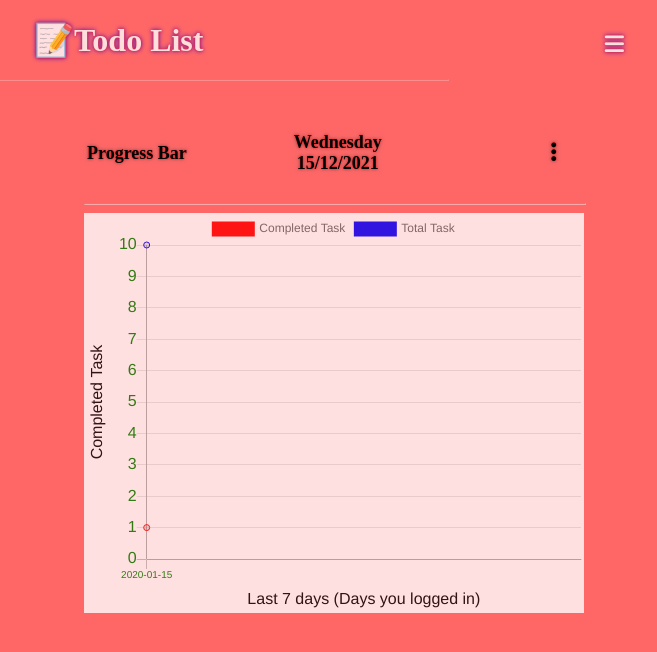
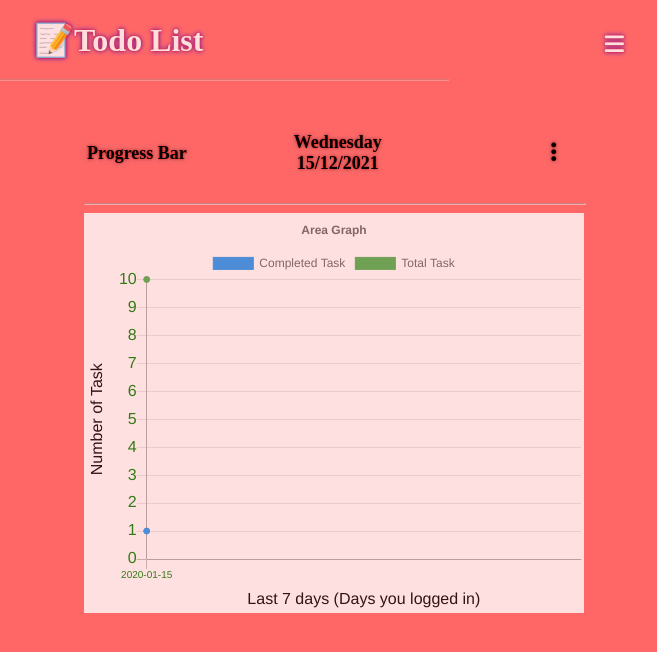
Before and after one commit to Keshabh/To-Do, a Django app: page /progress in a window 1280 px wide. Shown: the top 652 px of the page, without its empty margins (306-963 px from the left). Run offline with Django 3.2, Linux system fonts and the light colour scheme; tables that the repository leaves empty hold one stand-in row (values such as "Sample post"); some libraries are stand-ins or nearby versions.

Commit message:
Different types of graph added

```diff
--- a/templates/progress.html
+++ b/templates/progress.html
@@ -44,11 +44,9 @@
    <span style="text-shadow: 0 0 3px #FF0000, 0 0 5px gray;color:black;" class="fas fa-ellipsis-v fa-1x"></span>
    </label>
    <ul class="menu">
-     <li><a href="{%url 'changechartcolor' color='cyan'%}">Vertical Bar Chart</a></li>
-     <li> <a href="{%url 'changechartcolor' color='lightgreen'%}">Line Chart</a> </li>
-     <li> <a href="{%url 'changechartcolor' color='red'%}">Bubble Chart</a> </li>
-     <li> <a href="{%url 'changechartcolor' color='gold'%}">Area Chart</a> </li>
-     <li> <a href="{%url 'changechartcolor' color='lightgrey'%}">Stacked Bar Chart</a> </li>
+     <li><a href="{%url 'changechartcolor' color='bar'%}">Bar Chart</a></li>
+     <li> <a href="{%url 'changechartcolor' color='line'%}">Line Chart</a> </li>
+     <li> <a href="{%url 'changechartcolor' color='area'%}">Area Chart</a> </li>
    </ul>
  </nav>
 </td>
@@ -64,12 +62,16 @@
 <canvas id="myChart" style="height:400px;width:100%;max-width:1000px;background-color:white;opacity:0.8;"></canvas>
 
 <script type="text/javascript">
-  const xValues = JSON.parse(document.getElementById('xVal').textContent);
-  const yValues = JSON.parse(document.getElementById('yVal').textContent);
-  const zValues = JSON.parse(document.getElementById('zVal').textContent);
-  var barColors = JSON.parse(document.getElementById('color').textContent);
+  xValues = JSON.parse(document.getElementById('xVal').textContent);
+  yValues = JSON.parse(document.getElementById('yVal').textContent);
+  zValues = JSON.parse(document.getElementById('zVal').textContent);
+  barColors = JSON.parse(document.getElementById('color').textContent);
+</script>
 
 
+<script>
+  if(barColors == 'line')
+  {
 new Chart("myChart", {
   type: "line",
 
@@ -79,12 +81,14 @@ new Chart("myChart", {
     datasets: [{
       data: yValues,
       borderColor: "red",
+      backgroundColor:"red",
       fill: false,
       label:'Completed Task'
     },
     {
       data: zValues,
       borderColor: "blue",
+      backgroundColor:"blue",
       fill: false,
       label:'Total Task',
 
@@ -95,9 +99,9 @@ new Chart("myChart", {
   options: {
     legend: {display: true},
     title: {
-      display: false,
-      fontSize:20,
-      text: "Daily Progress Bar"
+      display: true,
+      fontSize:12,
+      text: "Line Graph"
     },
     scales: {
       yAxes: [{
@@ -110,7 +114,7 @@ new Chart("myChart", {
           display: true,
           fontColor:'black',
           fontSize:16,
-          labelString: 'Completed Task',
+          labelString: 'Number of Task',
         }
       }],
       xAxes: [{
@@ -130,6 +134,125 @@ new Chart("myChart", {
 
 
 });
+  }
+  else if(barColors == 'bar')
+  {
+    new Chart("myChart", {
+      type: "bar",
+      data: {
+        labels: xValues,
+        datasets: [{
+          backgroundColor: 'orange',
+          data: yValues,
+          fill: false,
+          label:'Completed Task'
+        },
+        {
+          backgroundColor: 'lightgreen',
+          data: zValues,
+          fill: false,
+          label:'Total Task'
+        }]
+      },
+      options: {
+        legend: {display: true},
+        title: {
+          display: true,
+          fontSize:12,
+          text: "Bar Graph"
+        },
+        scales: {
+          yAxes: [{
+            ticks: {
+              fontSize: 16,
+              beginAtZero:true,
+              fontColor:'green'
+          },
+            scaleLabel: {
+              display: true,
+              fontColor:'black',
+              fontSize:16,
+              labelString: 'Number of Task',
+            }
+          }],
+          xAxes: [{
+            ticks: {
+              fontSize: 10,
+              fontColor:'green'
+          },
+            scaleLabel: {
+              display: true,
+              fontColor:'black',
+              fontSize:16,
+              labelString: 'Last 7 days (Days you logged in)'
+            }
+          }]
+        }
+      }
+    });
+  }
+  else{
+    var ctx = document.getElementById("myChart").getContext('2d');
+
+var myChart = new Chart(ctx, {
+    type: 'line',
+    data: {
+        labels: xValues,
+        datasets: [{
+            label: 'Completed Task', // Name the series
+            data: yValues, // Specify the data values array
+            fill: true,
+            borderColor: '#2196f3', // Add custom color border (Line)
+            backgroundColor: '#2196f3', // Add custom color background (Points and Fill)
+            borderWidth: 1 // Specify bar border width
+        },
+                  {
+            label: 'Total Task', // Name the series
+            data: zValues, // Specify the data values array
+            fill: true,
+            borderColor: '#4CAF50', // Add custom color border (Line)
+            backgroundColor: '#4CAF50', // Add custom color background (Points and Fill)
+            borderWidth: 1 // Specify bar border width
+        }]
+    },
+    options: {
+      responsive: true, // Instruct chart js to respond nicely.
+      maintainAspectRatio: false, // Add to prevent default behaviour of full-width/height
+      title: {
+        display: true,
+        fontSize:12,
+        text: "Area Graph"
+      },
+      scales: {
+        yAxes: [{
+          ticks: {
+            fontSize: 16,
+            beginAtZero:true,
+            fontColor:'green'
+        },
+          scaleLabel: {
+            display: true,
+            fontColor:'black',
+            fontSize:16,
+            labelString: 'Number of Task',
+          }
+        }],
+        xAxes: [{
+          ticks: {
+            fontSize: 10,
+            fontColor:'green'
+        },
+          scaleLabel: {
+            display: true,
+            fontColor:'black',
+            fontSize:16,
+            labelString: 'Last 7 days (Days you logged in)'
+          }
+        }]
+      }
+    }
+});
+  }
 </script>
 
 
```
